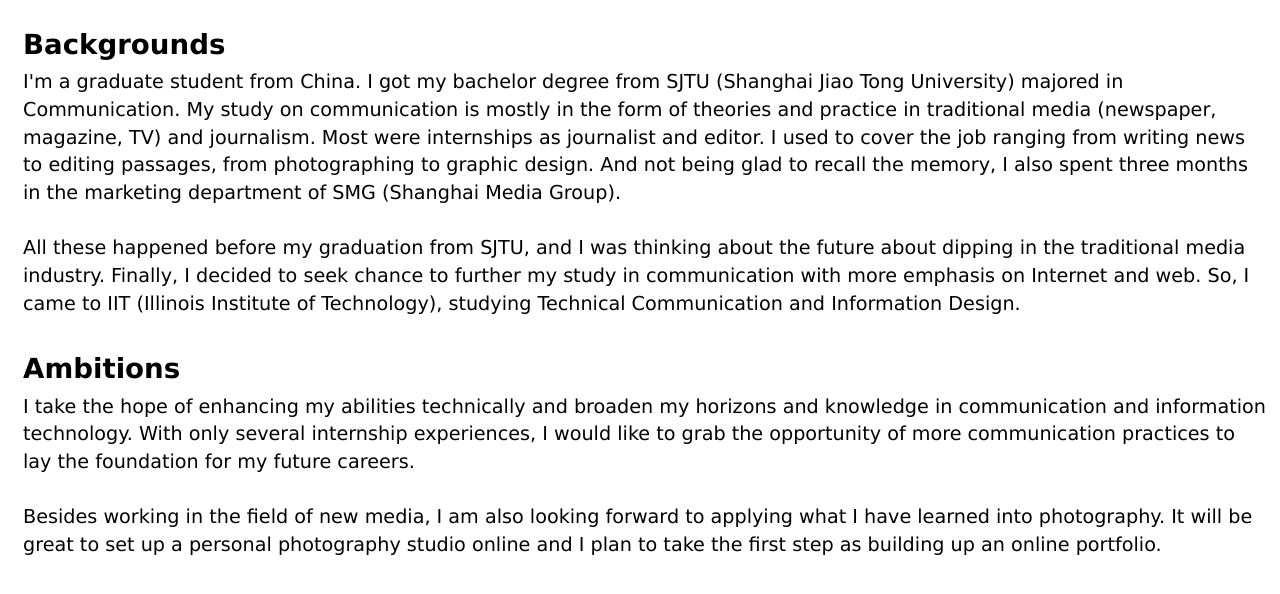
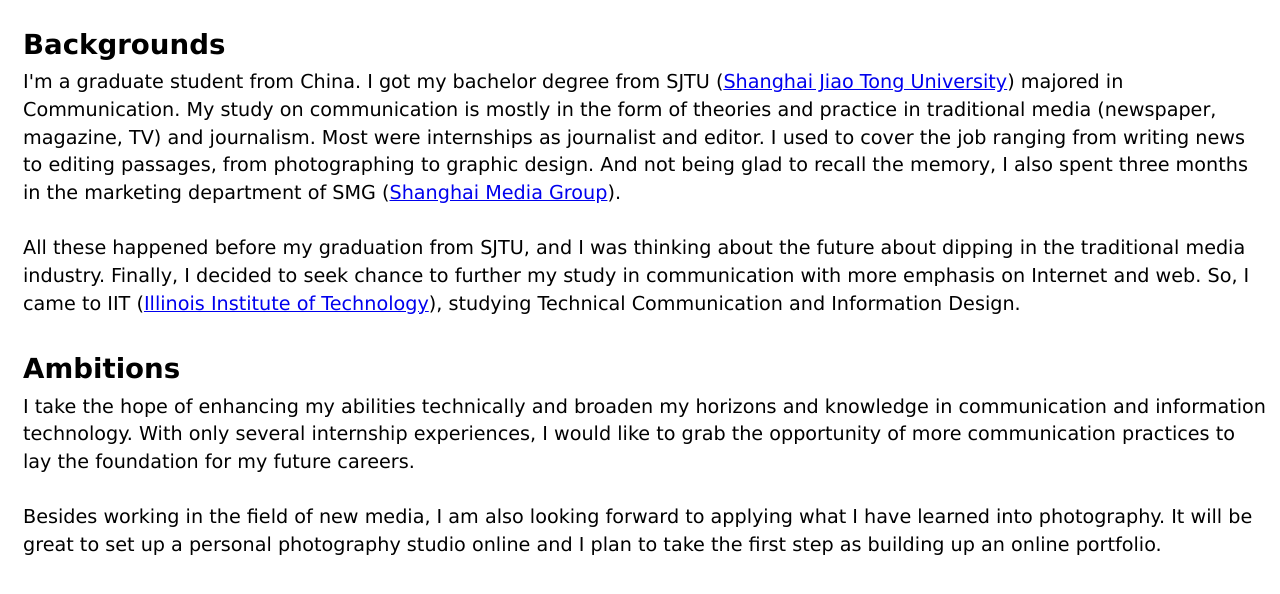
Before and after one commit to eidolonsky/background-ambitions, a plain HTML site: page index.html in a window 1280 px wide. Shown: the part 182-776 px from the top of the page. Drawn offline with Linux system fonts and the light colour scheme.

Commit message:
Add some links to index.html

```diff
--- a/index.html
+++ b/index.html
@@ -17,10 +17,10 @@
       <b>Backgrounds</b>
     </h3>
     <p>
-      I'm a graduate student from China. I got my bachelor degree from SJTU (Shanghai Jiao Tong University) majored in Communication. My study on communication is mostly in the form of theories and practice in traditional media (newspaper, magazine, TV) and journalism. Most were internships as journalist and editor. I used to cover the job ranging from writing news to editing passages, from photographing to graphic design. And not being glad to recall the memory, I also spent three months in the marketing department of SMG (Shanghai Media Group).
+      I'm a graduate student from China. I got my bachelor degree from SJTU (<a href="http://www.sjtu.edu.cn">Shanghai Jiao Tong University</a>) majored in Communication. My study on communication is mostly in the form of theories and practice in traditional media (newspaper, magazine, TV) and journalism. Most were internships as journalist and editor. I used to cover the job ranging from writing news to editing passages, from photographing to graphic design. And not being glad to recall the memory, I also spent three months in the marketing department of SMG (<a href="www.smg.cn">Shanghai Media Group</a>).
     </p>
     <p>
-      All these happened before my graduation from SJTU, and I was thinking about the future about dipping in the traditional media industry. Finally, I decided to seek chance to further my study in communication with more emphasis on Internet and web. So, I came to IIT (Illinois Institute of Technology), studying Technical Communication and Information Design.
+      All these happened before my graduation from SJTU, and I was thinking about the future about dipping in the traditional media industry. Finally, I decided to seek chance to further my study in communication with more emphasis on Internet and web. So, I came to IIT (<a href="web.iit.edu">Illinois Institute of Technology</a>), studying Technical Communication and Information Design.
     </p>
       <h4>
         <b>Ambitions</b>
```
